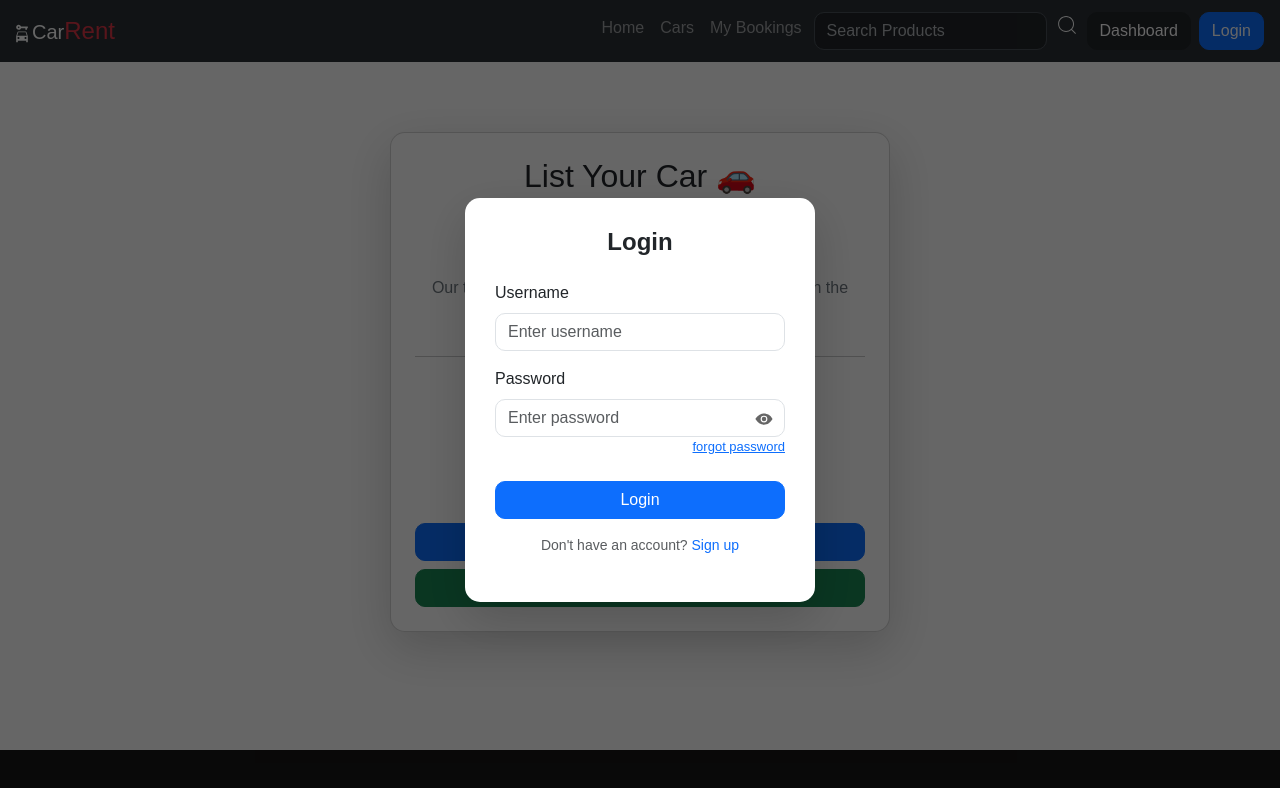
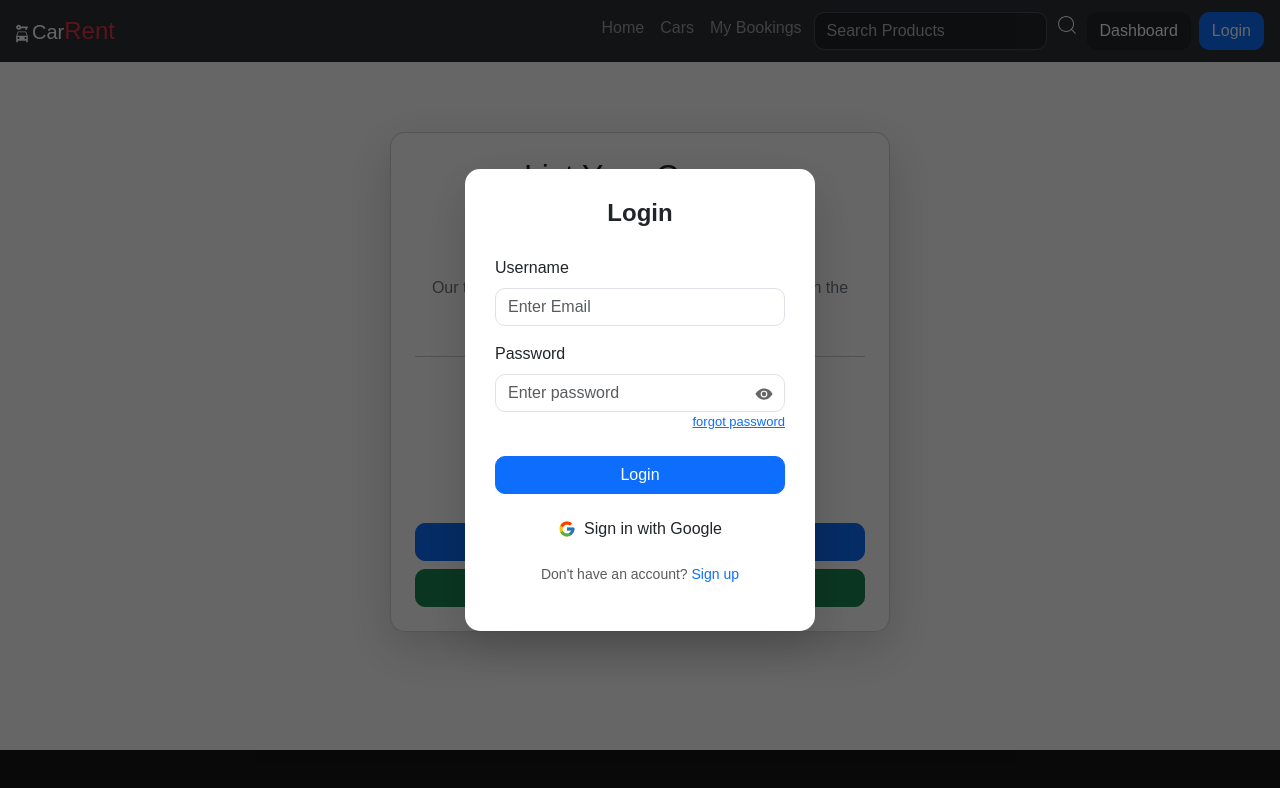
Before and after one commit to SajalKaundal/car-rent-sir, a React (Vite) app: page /car-rent-sir/list-your-car in a window 1280 px wide. Shown: the top 788 px of the page. Built offline with nearby package versions, Linux system fonts and the light colour scheme; no server answers; a web font is replaced by a local one.

Commit message:
added logic to the login using firebase

```diff
--- a/package.json
+++ b/package.json
@@ -14,11 +14,14 @@
   "dependencies": {
     "@cloudinary/react": "^1.14.4",
     "@cloudinary/url-gen": "^1.22.0",
+    "@reduxjs/toolkit": "^2.11.2",
     "bootstrap": "^5.3.8",
     "bootstrap-icons": "^1.13.1",
+    "firebase": "^12.12.1",
     "react": "^19.2.4",
     "react-dom": "^19.2.4",
     "react-icons": "^5.6.0",
+    "react-redux": "^9.2.0",
     "react-router": "^7.13.2",
     "react-router-dom": "^7.13.2",
     "web-vitals": "^5.2.0"
--- a/src/App.jsx
+++ b/src/App.jsx
@@ -13,11 +13,20 @@ import NotFound from "./pages/NotFound";
 import EditCar from "./pages/owner/EditCar";
 import ListYourCar from "./pages/ListYourCar";
 import AuthScreen from "./pages/authentication/AuthScreen";
-import { useState } from "react";
+import { useEffect, useState } from "react";
+import { onAuthStateChanged } from "firebase/auth";
+import { auth } from "./firebase/firebaseConfig";
 
 const App = () => {
   const isOwnerPath = useLocation().pathname.startsWith("/owner");
-  const [authScreen, setAuthScreen] = useState("login");
+  const [authScreen, setAuthScreen] = useState("");
+  useEffect(()=>{
+    onAuthStateChanged(auth, (user) => {
+      if (!user) {
+        setAuthScreen("login")
+      }
+    });
+  },[])
   // console.log(authScreen)
   return (
     <div
--- /dev/null
+++ b/src/firebase/firebaseConfig.js
@@ -0,0 +1,26 @@
+// Import the functions you need from the SDKs you need
+import { initializeApp } from "firebase/app";
+import { getAuth } from "firebase/auth";
+import { GoogleAuthProvider } from "firebase/auth";
+
+
+// import { getAnalytics } from "firebase/analytics";
+// TODO: Add SDKs for Firebase products that you want to use
+// https://firebase.google.com/docs/web/setup#available-libraries
+
+// Your web app's Firebase configuration
+// For Firebase JS SDK v7.20.0 and later, measurementId is optional
+const firebaseConfig = {
+  apiKey: import.meta.env.VITE_FIREBASE_API_KEY,
+  authDomain: import.meta.env.VITE_FIREBASE_AUTH_DOMAIN,
+  projectId: import.meta.env.VITE_FIREBASE_PROJECT_ID,
+  storageBucket: import.meta.env.VITE_FIREBASE_STORAGE_BUCKET,
+  messagingSenderId: import.meta.env.VITE_FIREBASE_MESSAGING_SENDER_ID,
+  appId: import.meta.env.VITE_FIREBASE_APP_ID,
+};
+
+// Initialize Firebase
+const app = initializeApp(firebaseConfig);
+// const analytics = getAnalytics(app);
+export const auth = getAuth(app)
+export const provider = new GoogleAuthProvider();
--- a/src/pages/authentication/login/Login.jsx
+++ b/src/pages/authentication/login/Login.jsx
@@ -1,22 +1,77 @@
 import { useState } from "react";
 import { IoEye, IoEyeOff } from "react-icons/io5";
 import "./Login.css";
+import {
+  signInWithEmailAndPassword,
+  signInWithPopup,
+  GoogleAuthProvider,
+} from "firebase/auth";
+import { auth, provider } from "../../../firebase/firebaseConfig";
+
 export default function Login({ setAuthScreen }) {
+  const [email, setEmail] = useState("");
+  const [password, setPassword] = useState("");
   const [showPassword, setShowPassword] = useState(true);
+  const [loginError, setLoginError] = useState(null);
+  const handleSubmit = (e) => {
+    e.preventDefault();
+    signInWithEmailAndPassword(auth, email, password)
+      .then((userCredential) => {
+        // Signed in
+        setAuthScreen(null);
+        const user = userCredential.user;
+        // ...
+      })
+      .catch((error) => {
+        const errorCode = error.code;
+        const errorMessage = error.message;
+        setLoginError(errorMessage);
+        console.log(errorCode + ":" + errorMessage);
+      });
+  };
+
+  const handleGoogleLogin = () => {
+    signInWithPopup(auth, provider)
+      .then((result) => {
+        // This gives you a Google Access Token. You can use it to access the Google API.
+        const credential = GoogleAuthProvider.credentialFromResult(result);
+        const token = credential.accessToken;
+        // The signed-in user info.
+        const user = result.user;
+        // IdP data available using getAdditionalUserInfo(result)
+        // ...
+        setAuthScreen("");
+      })
+      .catch((error) => {
+        // Handle Errors here.
+        const errorCode = error.code;
+        const errorMessage = error.message;
+        // The email of the user's account used.
+        const email = error.customData.email;
+        // The AuthCredential type that was used.
+        const credential = GoogleAuthProvider.credentialFromError(error);
+        setLoginError(errorMessage);
+        // ...
+      });
+  };
 
   return (
     <div className="login-overlay">
       <div className="login-card shadow-lg">
-        <h4 className="text-center mb-4 fw-bold">Login</h4>
-
-        <form>
+        <h4 className="text-center mb-2 fw-bold">Login</h4>
+        <span className="d-block text-danger" style={{ minHeight: "20px" }}>
+          {loginError}
+        </span>
+        <form onSubmit={handleSubmit}>
           {/* Username */}
           <div className="mb-3">
             <label className="form-label">Username</label>
             <input
               type="text"
               className="form-control"
-              placeholder="Enter username"
+              placeholder="Enter Email"
+              value={email}
+              onChange={(e) => setEmail(e.target.value)}
             />
           </div>
 
@@ -27,6 +82,10 @@ export default function Login({ setAuthScreen }) {
               type={showPassword ? "password" : "text"}
               className="form-control pe-5"
               placeholder="Enter password"
+              value={password}
+              onChange={(e) => {
+                setPassword(e.target.value);
+              }}
             />
 
             {/* Eye icon */}
@@ -36,26 +95,54 @@ export default function Login({ setAuthScreen }) {
             >
               {showPassword ? <IoEye /> : <IoEyeOff />}
             </span>
-            <span className="forgot-password text-primary" onClick={()=>setAuthScreen("forgotPassword")}>forgot password</span>
+            <span
+              className="forgot-password text-primary"
+              onClick={() => setAuthScreen("forgotPassword")}
+            >
+              forgot password
+            </span>
           </div>
 
           {/* Button */}
+          <button className="btn btn-primary w-100 mt-2">Login</button>
+          {/* {Sign In with google button} */}
           <button
-            className="btn btn-primary w-100 mt-2"
-            onClick={() => {
-              setAuthScreen(null);
-            }}
+            type="button"
+            className="btn w-100 mt-3 google-btn d-flex align-items-center justify-content-center"
+            onClick={handleGoogleLogin}
           >
-            Login
+            <svg
+              xmlns="http://www.w3.org/2000/svg"
+              viewBox="0 0 48 48"
+              width="18"
+              height="18"
+            >
+              <path
+                fill="#FFC107"
+                d="M43.6,20.5H42V20H24v8h11.3C33.7,32.9,29.2,36,24,36c-6.6,0-12-5.4-12-12s5.4-12,12-12c3,0,5.7,1.1,7.8,2.9l5.7-5.7C34.6,6.1,29.6,4,24,4C12.9,4,4,12.9,4,24s8.9,20,20,20s20-8.9,20-20C44,22.7,43.8,21.6,43.6,20.5z"
+              />
+              <path
+                fill="#FF3D00"
+                d="M6.3,14.7l6.6,4.8C14.5,16.1,18.9,12,24,12c3,0,5.7,1.1,7.8,2.9l5.7-5.7C34.6,6.1,29.6,4,24,4C16.3,4,9.7,8.3,6.3,14.7z"
+              />
+              <path
+                fill="#4CAF50"
+                d="M24,44c5.1,0,9.8-2,13.3-5.3l-6.1-5c-2.1,1.5-4.7,2.3-7.2,2.3c-5.2,0-9.6-3.1-11.2-7.5l-6.5,5C9.7,39.7,16.3,44,24,44z"
+              />
+              <path
+                fill="#1976D2"
+                d="M43.6,20.5H42V20H24v8h11.3c-1.1,3-3.3,5.5-6.1,7.1l6.1,5C39.5,36.3,44,30.7,44,24C44,22.7,43.8,21.6,43.6,20.5z"
+              />
+            </svg>
+            <span className="ms-2">Sign in with Google</span>
           </button>
-
           {/* Extra */}
           <p className="text-center mt-3 small text-muted">
             Don't have an account?{" "}
             <span
               className="text-primary"
               onClick={() => {
-                setAuthScreen("signup")
+                setAuthScreen("signup");
               }}
             >
               Sign up
--- a/src/pages/authentication/signup/SignUp.jsx
+++ b/src/pages/authentication/signup/SignUp.jsx
@@ -1,7 +1,9 @@
 import { useState } from "react";
 import { IoEye, IoEyeOff } from "react-icons/io5";
 import "./SignUp.css";
-
+import { signInWithPopup } from "firebase/auth";
+import { auth,provider } from "../../../firebase/firebaseConfig";
+import { GoogleAuthProvider } from "firebase/auth";
 function SignUp({ setAuthScreen }) {
   const [showPassword, setShowPassword] = useState(true);
   const [showConfirm, setShowConfirm] = useState(true);
@@ -28,6 +30,29 @@ function SignUp({ setAuthScreen }) {
     console.log(form);
   };
 
+   const handleGoogleLogin = () => {
+      signInWithPopup(auth, provider)
+        .then((result) => {
+          // This gives you a Google Access Token. You can use it to access the Google API.
+          const credential = GoogleAuthProvider.credentialFromResult(result);
+          const token = credential.accessToken;
+          // The signed-in user info.
+          const user = result.user;
+          // IdP data available using getAdditionalUserInfo(result)
+          // ...
+          setAuthScreen("")
+        })
+        .catch((error) => {
+          // Handle Errors here.
+          const errorCode = error.code;
+          const errorMessage = error.message;
+          // The email of the user's account used.
+          const email = error.customData.email;
+          // The AuthCredential type that was used.
+          const credential = GoogleAuthProvider.credentialFromError(error);
+          // ...
+        });
+    };
   return (
     <div className="signup-overlay">
       <div className="signup-popup shadow-lg">
@@ -108,10 +133,41 @@ function SignUp({ setAuthScreen }) {
           <button
             className="btn btn-primary w-100 mt-2"
             onClick={() => {
-             setAuthScreen("login")
+              setAuthScreen("login");
             }}
           >
             Sign Up
+          </button>
+          {/* {Sign In with google button} */}
+          <button
+            type="button"
+            className="btn w-100 mt-3 google-btn d-flex align-items-center justify-content-center"
+            onClick={handleGoogleLogin}
+          >
+            <svg
+              xmlns="http://www.w3.org/2000/svg"
+              viewBox="0 0 48 48"
+              width="18"
+              height="18"
+            >
+              <path
+                fill="#FFC107"
+                d="M43.6,20.5H42V20H24v8h11.3C33.7,32.9,29.2,36,24,36c-6.6,0-12-5.4-12-12s5.4-12,12-12c3,0,5.7,1.1,7.8,2.9l5.7-5.7C34.6,6.1,29.6,4,24,4C12.9,4,4,12.9,4,24s8.9,20,20,20s20-8.9,20-20C44,22.7,43.8,21.6,43.6,20.5z"
+              />
+              <path
+                fill="#FF3D00"
+                d="M6.3,14.7l6.6,4.8C14.5,16.1,18.9,12,24,12c3,0,5.7,1.1,7.8,2.9l5.7-5.7C34.6,6.1,29.6,4,24,4C16.3,4,9.7,8.3,6.3,14.7z"
+              />
+              <path
+                fill="#4CAF50"
+                d="M24,44c5.1,0,9.8-2,13.3-5.3l-6.1-5c-2.1,1.5-4.7,2.3-7.2,2.3c-5.2,0-9.6-3.1-11.2-7.5l-6.5,5C9.7,39.7,16.3,44,24,44z"
+              />
+              <path
+                fill="#1976D2"
+                d="M43.6,20.5H42V20H24v8h11.3c-1.1,3-3.3,5.5-6.1,7.1l6.1,5C39.5,36.3,44,30.7,44,24C44,22.7,43.8,21.6,43.6,20.5z"
+              />
+            </svg>
+            <span className="ms-2">Sign in with Google</span>
           </button>
 
           {/* Redirect */}
@@ -121,7 +177,7 @@ function SignUp({ setAuthScreen }) {
               className="text-primary"
               style={{ cursor: "pointer" }}
               onClick={() => {
-               setAuthScreen("login")
+                setAuthScreen("login");
               }}
             >
               Login
--- /dev/null
+++ b/src/redux/store.js
@@ -0,0 +1,5 @@
+import { configureStore } from '@reduxjs/toolkit'
+
+export const store = configureStore({
+  reducer: {},
+})
```
Also changed, not shown: src/components/Navbar.jsx (+35 -5 lines), 2 other files (tests, documents, lock files or other folders).
